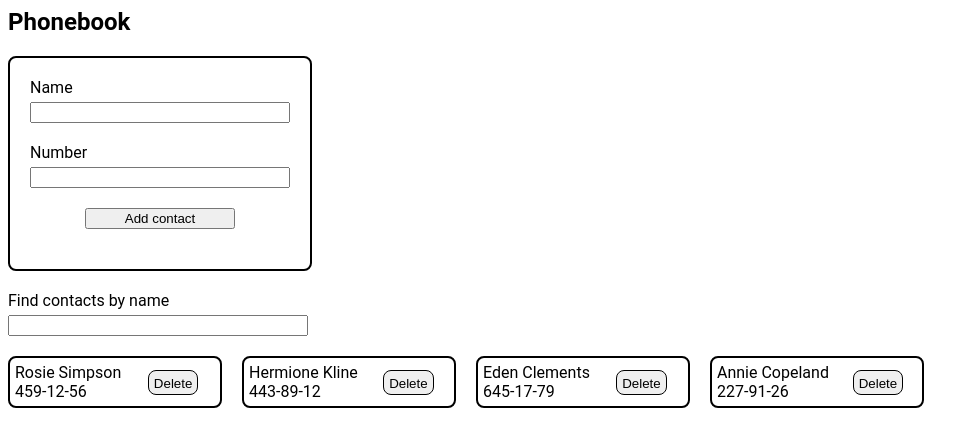
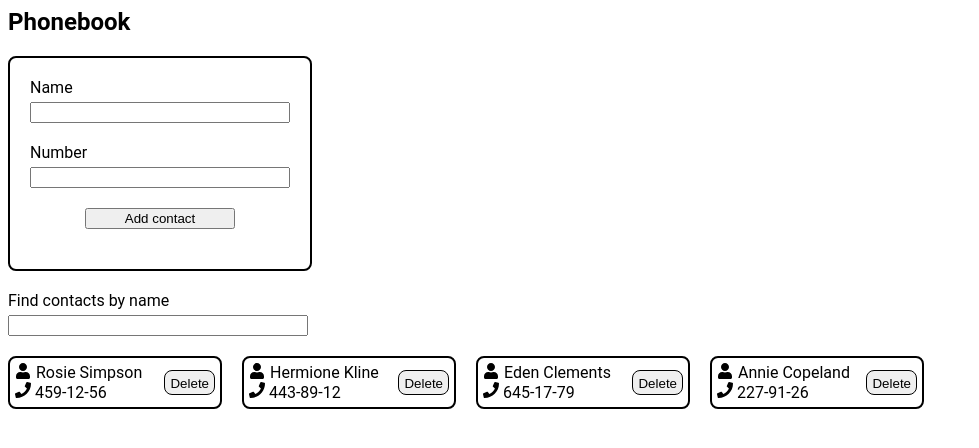
Before and after one commit to Yuri-Bounich/goit-react-hw-03, a React (Vite) app: page / in a window 1280 px wide. Shown: the top 448 px of the page, without its empty margins (0-979 px from the left). Built offline with nearby package versions, Linux system fonts and the light colour scheme.

Commit message:
add icons

```diff
--- a/package.json
+++ b/package.json
@@ -16,6 +16,7 @@
     "prop-types": "^15.8.1",
     "react": "^18.3.1",
     "react-dom": "^18.3.1",
+    "react-icons": "^5.3.0",
     "yup": "^1.4.0"
   },
   "devDependencies": {
--- a/src/components/Contact/Contact.jsx
+++ b/src/components/Contact/Contact.jsx
@@ -3,8 +3,8 @@ import s from './Contact.module.css';
 const Contact = ({ name, number }) => {
   return (
     <div className={s.item}>
-      <p>{name}</p>
-      <p>{number}</p>
+      <span>{name}</span>
+      <span>{number}</span>
     </div>
   );
 };
--- a/src/components/ContactForm/ContactForm.jsx
+++ b/src/components/ContactForm/ContactForm.jsx
@@ -10,7 +10,7 @@ const ContactForm = ({ handleAddTodo }) => {
   });
 
   const onSubmit = (values, options) => {
-    console.log(values);
+    // console.log(values);
     handleAddTodo(values); // Передаємо значення форми у `handleAddTodo`
     options.resetForm();
   };
--- a/src/components/ContactList/ContactList.jsx
+++ b/src/components/ContactList/ContactList.jsx
@@ -1,5 +1,6 @@
 import Contact from '../Contact/Contact';
 import s from './ContactList.module.css';
+import { FaPhone, FaUser } from 'react-icons/fa';
 
 const ContactList = ({ contacts, handleDeleteTodo }) => {
   return (
@@ -7,7 +8,18 @@ const ContactList = ({ contacts, handleDeleteTodo }) => {
       <ul className={s.block}>
         {contacts.map(({ id, name, number }) => (
           <li className={s.item} key={id}>
-            <Contact name={name} number={number} />
+            <Contact
+              name={
+                <div className={s.i}>
+                  <FaUser /> {name}
+                </div>
+              }
+              number={
+                <>
+                  <FaPhone /> {number}
+                </>
+              }
+            />
             <button onClick={() => handleDeleteTodo(id)}>Delete</button>
           </li>
         ))}
--- a/src/components/ContactList/ContactList.module.css
+++ b/src/components/ContactList/ContactList.module.css
@@ -20,6 +20,11 @@
     border-radius: 8px;
     padding: 5px;
     max-height: 25px;
-    margin: 0 auto;
+    margin-left: auto;
   }
 }
+
+.i {
+  display: flex;
+  gap: 5px;
+}
```
Also changed, not shown: 1 other file (tests, documents, lock files or other folders).
